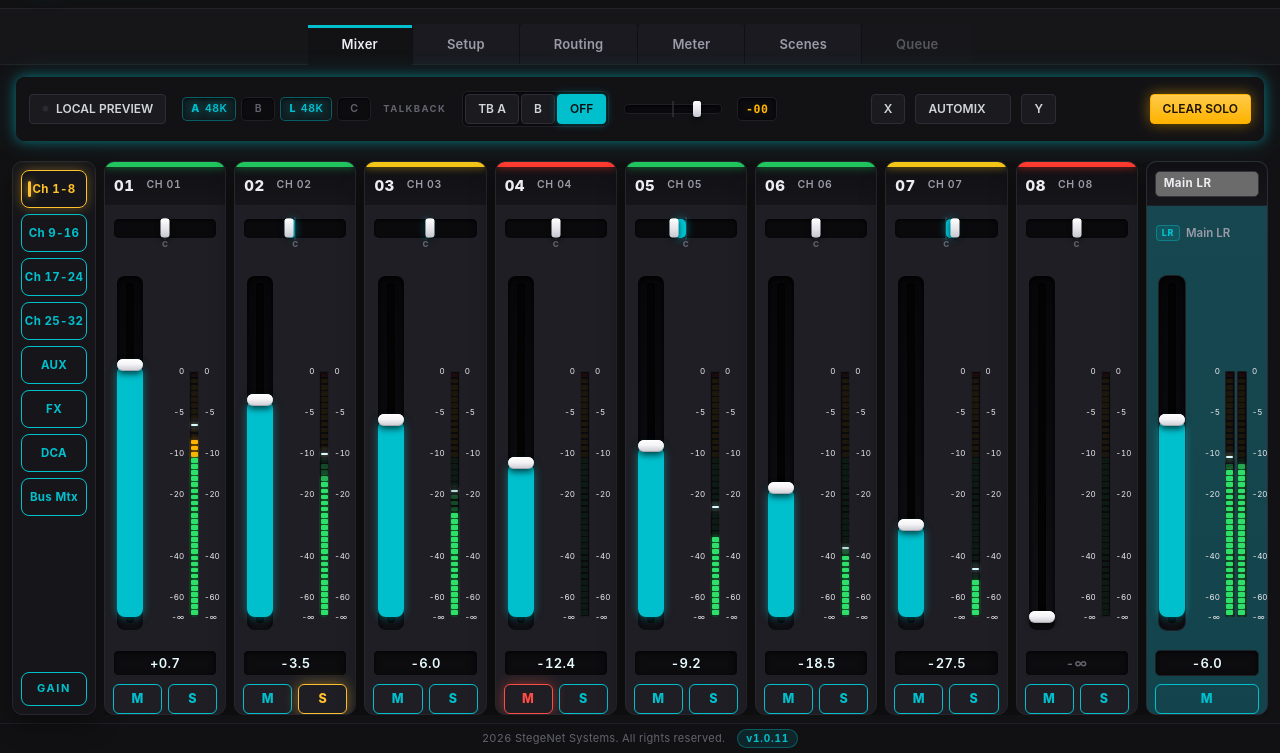
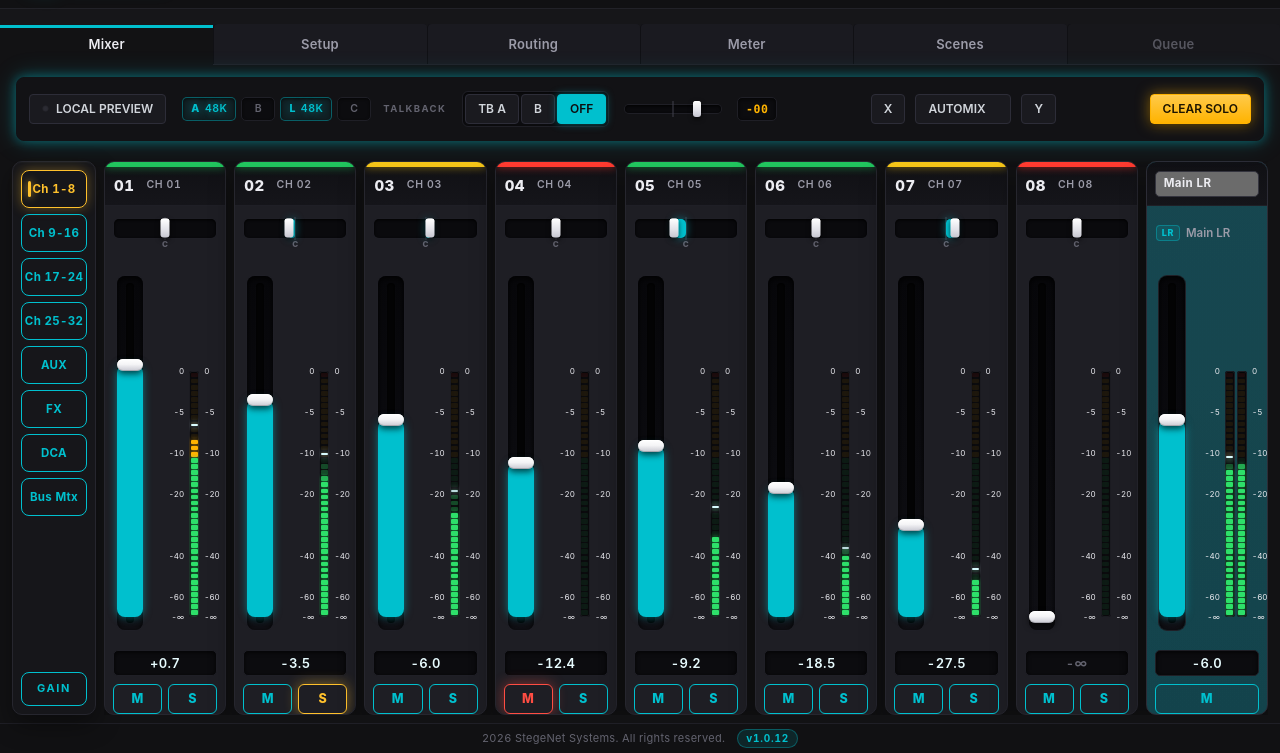
Before and after one commit to appsdeboutique/CueDesk, a plain HTML site: page index.html in a window 1280 px wide. Shown: the part 47-800 px from the top of the page. Drawn offline with Linux system fonts and the light colour scheme.

Commit message:
v1.0.12: viewbar a ancho completo, tabs flex:1 a partes iguales

```diff
--- a/css/header.css
+++ b/css/header.css
@@ -59,9 +59,9 @@
    fija por --viewbar-h en el grid .app. */
 .viewbar {
   display: flex;
+  width: 100%;
   align-items: flex-end;
-  justify-content: center;
-  padding: 0 24px;
+  padding: 0;
   background: #161619;
   border-bottom: 1px solid #222228;
 }
@@ -70,6 +70,8 @@
    enganchado a .tab / .is-active */
 .viewbar-tabs {
   display: flex;
+  flex: 1;
+  width: 100%;
   align-items: flex-end;
   gap: 0;
   padding: 0;
@@ -82,6 +84,7 @@
    filete técnico de 1 px con la solapa vecina y CERO sombra de botón. */
 .viewbar .tab {
   position: relative;
+  flex: 1;           /* reparto a partes iguales */
   height: 40px;      /* +10 % vertical */
   padding: 0 34px;   /* +30 % horizontal */
   background: #1a1a20;
@@ -95,7 +98,7 @@
 }
 
 .viewbar .tab + .tab {
-  border-left: 1px solid #101014;
+  box-shadow: inset 1px 0 0 #101014;
 }
 
 .viewbar .tab:hover:not(.is-active):not(:disabled) {
--- a/index.html
+++ b/index.html
@@ -353,7 +353,7 @@
     <!-- ================================ FOOTER ============================ -->
     <footer class="footer">
       <p>2026 StegeNet Systems. All rights reserved.</p>
-      <span class="footer__version" title="CueDesk · versión de la interfaz">v1.0.11</span>
+      <span class="footer__version" title="CueDesk · versión de la interfaz">v1.0.12</span>
     </footer>
   </div>
 
```
Also changed, not shown: CHANGELOG.md.
